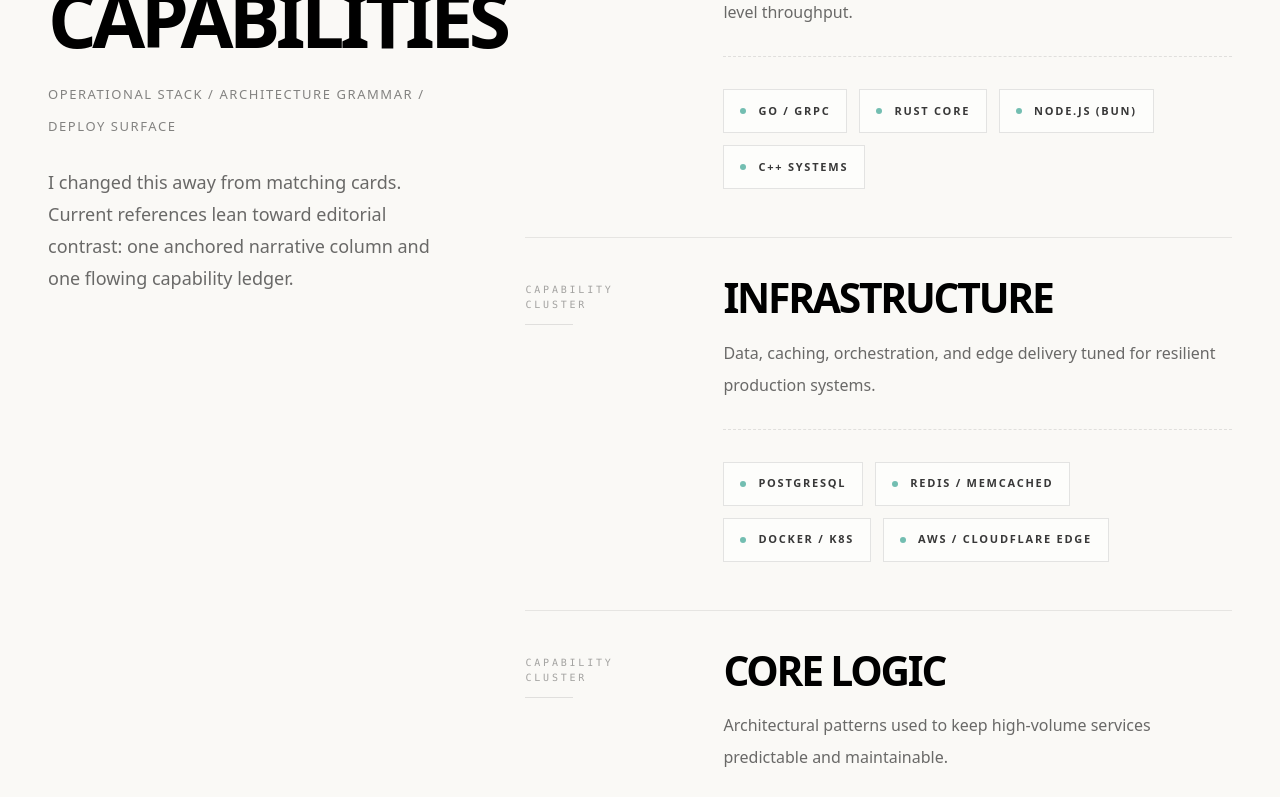
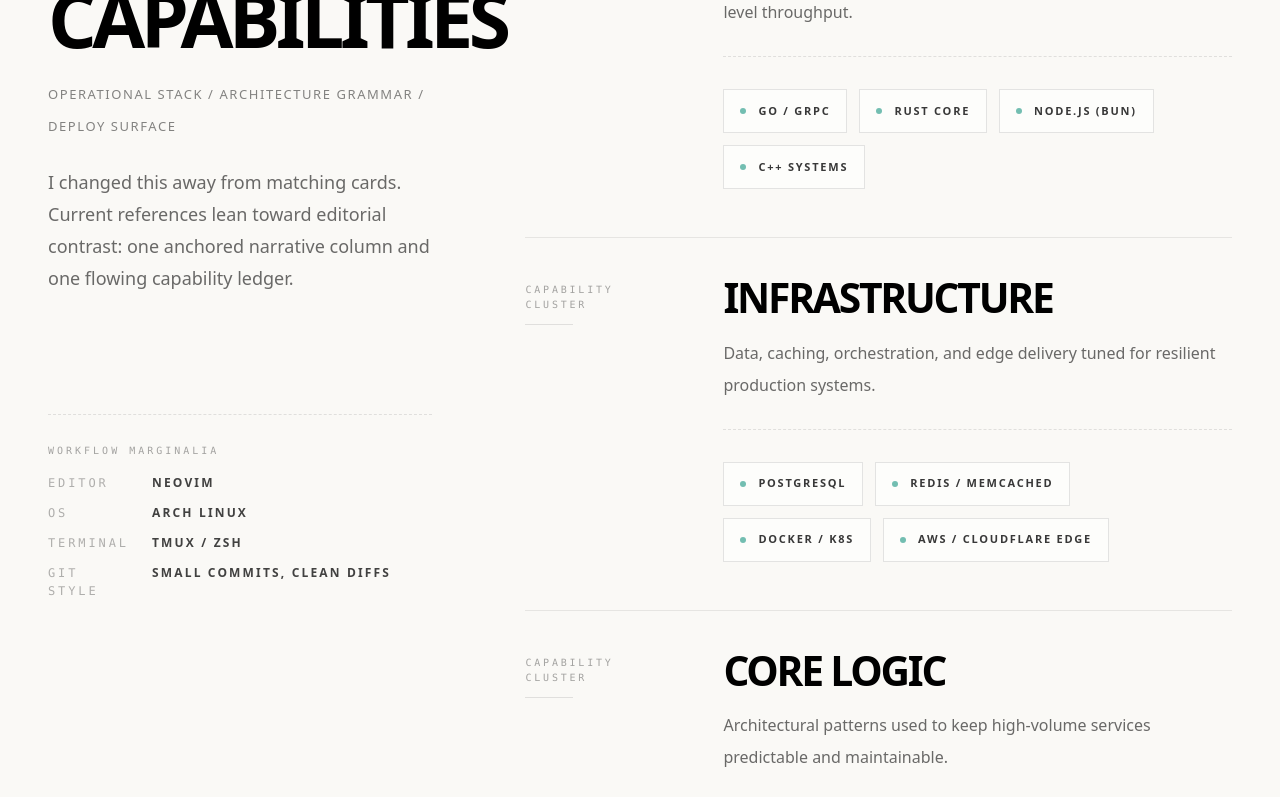
Before and after one commit to itisrohit/itisrohit, a Next.js app in the folder portfolio/: page / in a window 1280 px wide. Shown: the part 4264-5061 px from the top of the page. Built offline with nearby package versions, Linux system fonts and the light colour scheme.

Commit message:
feat: enhance system capabilities sidebar with workflow marginalia and layout improvements

```diff
--- a/portfolio/src/app/page.tsx
+++ b/portfolio/src/app/page.tsx
@@ -597,7 +597,8 @@ export default function Home() {
       <section className="relative z-20 mx-auto w-full max-w-7xl px-6 py-24 sm:px-10 lg:px-12 lg:py-32">
         <div className="grid gap-14 lg:grid-cols-[minmax(280px,0.72fr)_minmax(0,1.28fr)] lg:gap-20">
           <div className="lg:sticky lg:top-16 lg:self-start">
-            <div className="space-y-6 border-b border-black/8 pb-10 lg:border-b-0 lg:pb-0">
+            <div className="border-b border-black/8 pb-10 lg:flex lg:min-h-[calc(100vh-4rem)] lg:flex-col lg:justify-between lg:border-b-0 lg:pb-0">
+              <div className="space-y-6">
                 <span className="inline-flex items-center gap-3 text-[10px] font-black tracking-[0.4em] text-[#73BEB1] uppercase">
                   <span className="h-px w-8 bg-[#73BEB1]/50" />
                   Archive.02
@@ -612,6 +613,23 @@ export default function Home() {
                   I changed this away from matching cards. Current references lean toward editorial contrast:
                   one anchored narrative column and one flowing capability ledger.
                 </p>
+              </div>
+
+              <div className="mt-10 max-w-sm border-t border-dashed border-black/10 pt-7 lg:mt-16">
+                <p className="font-mono text-[10px] tracking-[0.3em] text-black/35 uppercase">
+                  Workflow marginalia
+                </p>
+                <div className="mt-4 grid grid-cols-[88px_1fr] gap-x-4 gap-y-3 text-[11px] uppercase sm:text-[12px]">
+                  <span className="font-mono tracking-[0.24em] text-black/30">Editor</span>
+                  <span className="font-black tracking-[0.18em] text-black/74">Neovim</span>
+                  <span className="font-mono tracking-[0.24em] text-black/30">OS</span>
+                  <span className="font-black tracking-[0.18em] text-black/74">Arch Linux</span>
+                  <span className="font-mono tracking-[0.24em] text-black/30">Terminal</span>
+                  <span className="font-black tracking-[0.18em] text-black/74">tmux / zsh</span>
+                  <span className="font-mono tracking-[0.24em] text-black/30">Git style</span>
+                  <span className="font-black tracking-[0.18em] text-black/74">Small commits, clean diffs</span>
+                </div>
+              </div>
             </div>
           </div>
 
```
Lines whose indentation alone changed are shown as unchanged.
